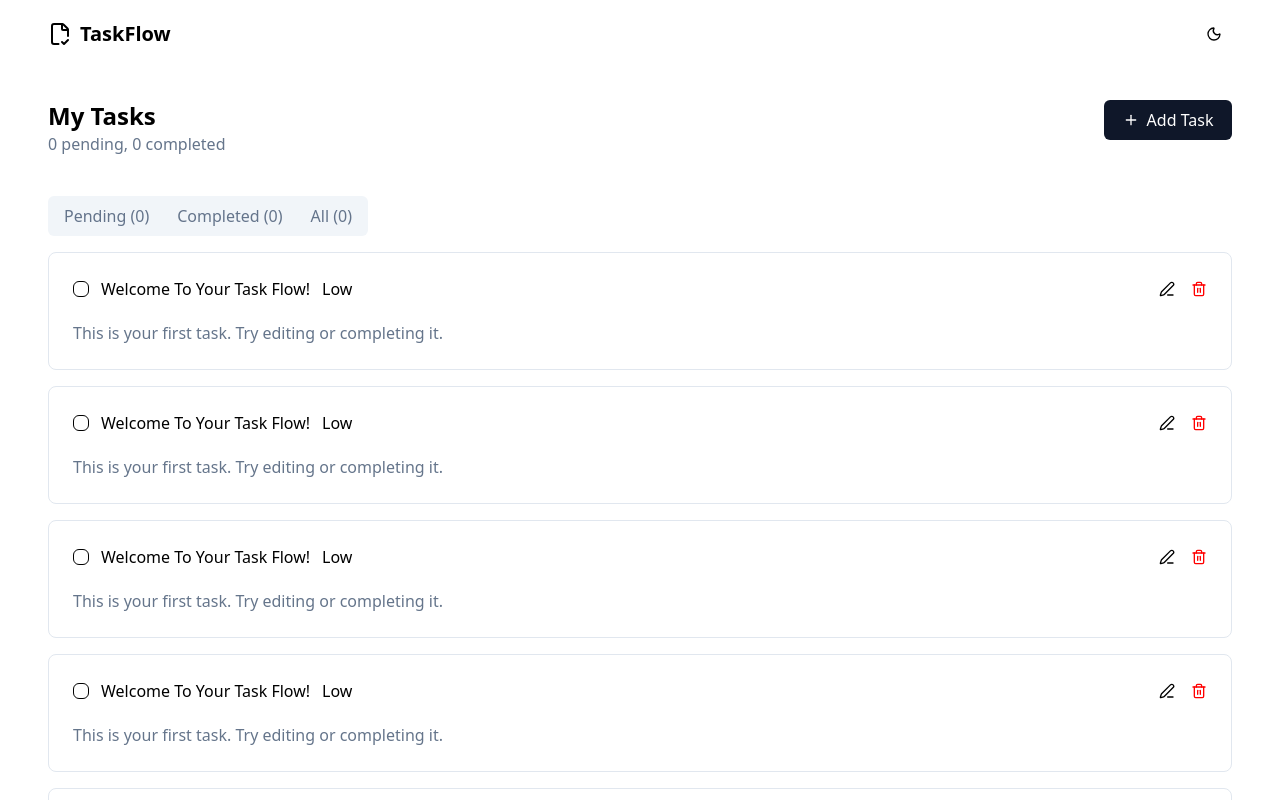
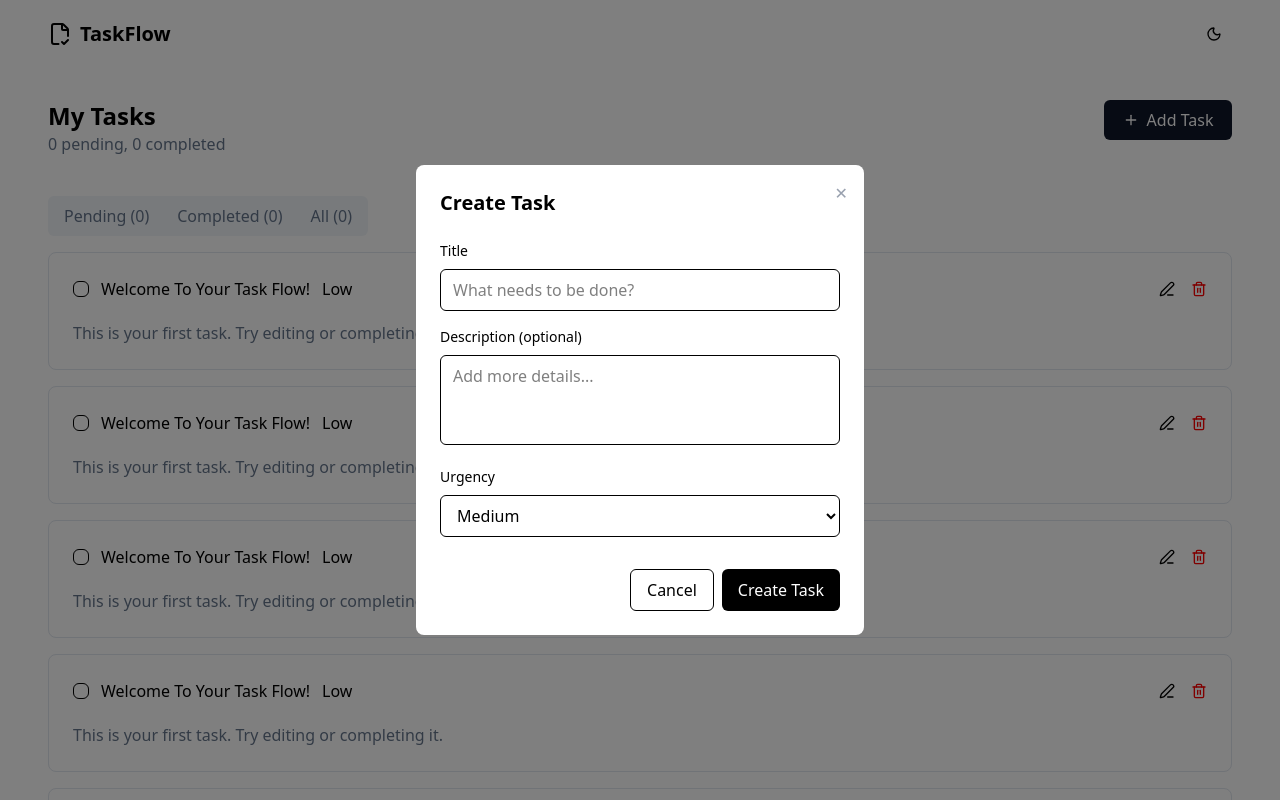
Before and after one commit to NikolozKapanadzee/TaskManagmentApp, a React (Vite) app in the folder client/: page / in a window 1280 px wide. Both pictures are taken after a click on the button "Add Task". Shown: the top 800 px of the page. Built offline with nearby package versions, Linux system fonts and the light colour scheme.

Commit message:
feat: created TaskModal component and installed redux toolkit

```diff
--- a/client/package.json
+++ b/client/package.json
@@ -11,11 +11,13 @@
   },
   "dependencies": {
     "@hookform/resolvers": "^5.2.2",
+    "@reduxjs/toolkit": "^2.11.2",
     "@tailwindcss/vite": "^4.1.18",
     "lucide-react": "^0.563.0",
     "react": "^19.2.0",
     "react-dom": "^19.2.0",
     "react-hook-form": "^7.71.1",
+    "react-redux": "^9.2.0",
     "react-router": "^7.13.0",
     "tailwindcss": "^4.1.18",
     "yup": "^1.7.1"
--- a/client/src/(pages)/dashboard/Dashboard.tsx
+++ b/client/src/(pages)/dashboard/Dashboard.tsx
@@ -1,8 +1,11 @@
 import { Plus } from "lucide-react";
 import Button from "../../components/button/Button";
 import TaskCardForm from "../../components/card/TaskCardForm";
+import TaskModal from "../../components/modal/TaskModal";
+import { useState } from "react";
 
 export default function Dashboard() {
+  const [isCreateOpen, setIsCreateOpen] = useState(false);
   return (
     <main className="mx-auto flex flex-col p-12 gap-4">
       <div className="flex justify-between">
@@ -12,7 +15,10 @@
             <span>0</span> pending, <span>0</span> completed
           </p>
         </div>
-        <Button className="font-medium bg-[hsl(222_47%_11%)] cursor-pointer text-white rounded-md w-32 h-10 flex items-center justify-center gap-2">
+        <Button
+          onClick={() => setIsCreateOpen(true)}
+          className="font-medium bg-[hsl(222_47%_11%)] cursor-pointer text-white rounded-md w-32 h-10 flex items-center justify-center gap-2"
+        >
           <Plus size={16} />
           Add Task
         </Button>
@@ -34,6 +40,14 @@
       <TaskCardForm />
       <TaskCardForm />
       <TaskCardForm />
+
+      <TaskModal
+        isOpen={isCreateOpen}
+        title="Create Task"
+        submitLabel="Create Task"
+        onClose={() => setIsCreateOpen(false)}
+        onSubmit={() => setIsCreateOpen(false)}
+      />
     </main>
   );
 }
--- a/client/src/components/card/TaskCardForm.tsx
+++ b/client/src/components/card/TaskCardForm.tsx
@@ -1,7 +1,11 @@
 import { PenLine, Trash2 } from "lucide-react";
 import Button from "../button/Button";
+import TaskModal from "../modal/TaskModal";
+import { useState } from "react";
 
 const TaskCardForm = () => {
+  const [isCreateOpen, setIsCreateOpen] = useState(false);
+
   return (
     <div className="w-full border-[hsl(214_32%_91%)] bg-white border rounded-lg p-6">
       <div className="flex items-center justify-between pb-5">
@@ -11,7 +15,10 @@
           <div>Low</div>
         </div>
         <div className="flex items-center gap-4">
-          <Button className="cursor-pointer">
+          <Button
+            onClick={() => setIsCreateOpen(true)}
+            className="cursor-pointer"
+          >
             <PenLine size={16} />
           </Button>
           <Button className="cursor-pointer">
@@ -24,6 +31,13 @@
           This is your first task. Try editing or completing it.
         </p>
       </div>
+      <TaskModal
+        isOpen={isCreateOpen}
+        title="Edit Task"
+        submitLabel="Save Changes"
+        onClose={() => setIsCreateOpen(false)}
+        onSubmit={() => setIsCreateOpen(false)}
+      />
     </div>
   );
 };
--- /dev/null
+++ b/client/src/components/modal/TaskModal.tsx
@@ -0,0 +1,102 @@
+import { useEffect } from "react";
+import { useForm } from "react-hook-form";
+import Input from "../input/Input";
+import Button from "../button/Button";
+import type { TaskFormValues, TaskModalProps } from "../../types/types";
+
+export default function TaskModal({
+  isOpen,
+  title,
+  submitLabel,
+  defaultValues,
+  onClose,
+  onSubmit,
+}: TaskModalProps) {
+  const {
+    register,
+    handleSubmit,
+    reset,
+    formState: { errors },
+  } = useForm<TaskFormValues>({
+    defaultValues: {
+      title: "",
+      description: "",
+      urgency: "Medium",
+      ...defaultValues,
+    },
+  });
+
+  useEffect(() => {
+    reset({
+      title: "",
+      description: "",
+      urgency: "Medium",
+      ...defaultValues,
+    });
+  }, [defaultValues, reset, isOpen]);
+
+  if (!isOpen) return null;
+
+  return (
+    <div className="fixed inset-0 bg-black/50 flex items-center justify-center z-50">
+      <div className="bg-white rounded-lg w-full max-w-md p-6 relative">
+        <button
+          onClick={onClose}
+          className="absolute right-4 top-4 text-gray-400 hover:text-gray-600"
+        >
+          ✕
+        </button>
+
+        <h2 className="text-xl font-semibold mb-6">{title}</h2>
+
+        <form onSubmit={handleSubmit(onSubmit)} className="space-y-4">
+          <Input
+            label="Title"
+            placeholder="What needs to be done?"
+            {...register("title", {
+              required: "Title is required",
+            })}
+            error={errors.title?.message}
+            className="w-full border rounded-md px-3 py-2"
+          />
+          <div>
+            <label className="block text-sm font-medium mb-2 text-black">
+              Description (optional)
+            </label>
+            <textarea
+              {...register("description")}
+              className="w-full border rounded-md px-3 py-2 resize-none"
+              rows={3}
+              placeholder="Add more details..."
+            />
+          </div>
+          <div>
+            <label className="block text-sm font-medium mb-2 text-black">
+              Urgency
+            </label>
+            <select
+              {...register("urgency")}
+              className="w-full border rounded-md px-3 py-2"
+            >
+              <option value="Low">Low</option>
+              <option value="Medium">Medium</option>
+              <option value="High">High</option>
+            </select>
+          </div>
+          <div className="flex justify-end gap-2 pt-4">
+            <Button onClick={onClose} className="px-4 py-2 border rounded-md">
+              Cancel
+            </Button>
+
+            <Button
+              type="submit"
+              className="px-4 py-2 bg-black text-white rounded-md"
+            >
+              {submitLabel}
+            </Button>
+          </div>
+        </form>
+      </div>
+    </div>
+  );
+}
```
Also changed, not shown: client/src/types/types.ts (+16 -0 lines), 1 other file (tests, documents, lock files or other folders).
